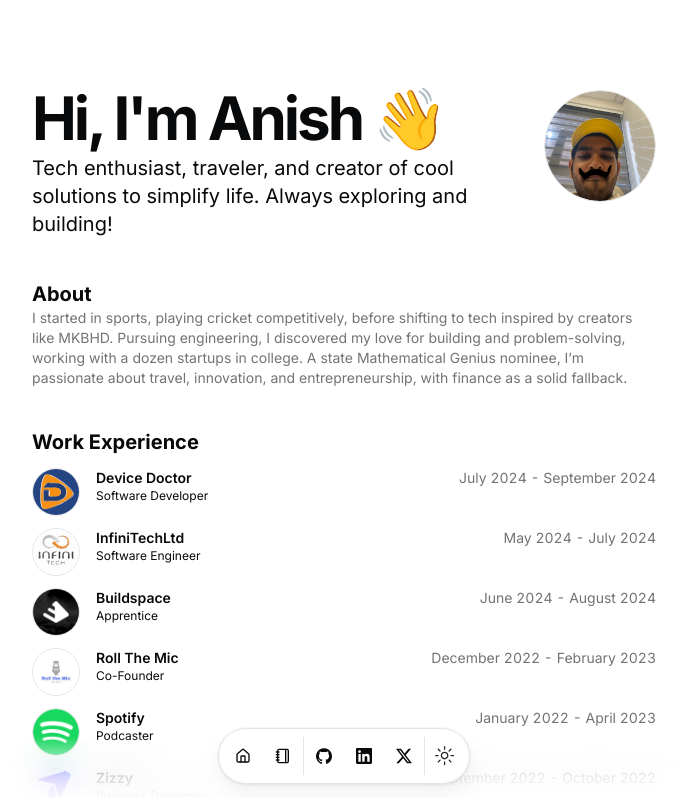
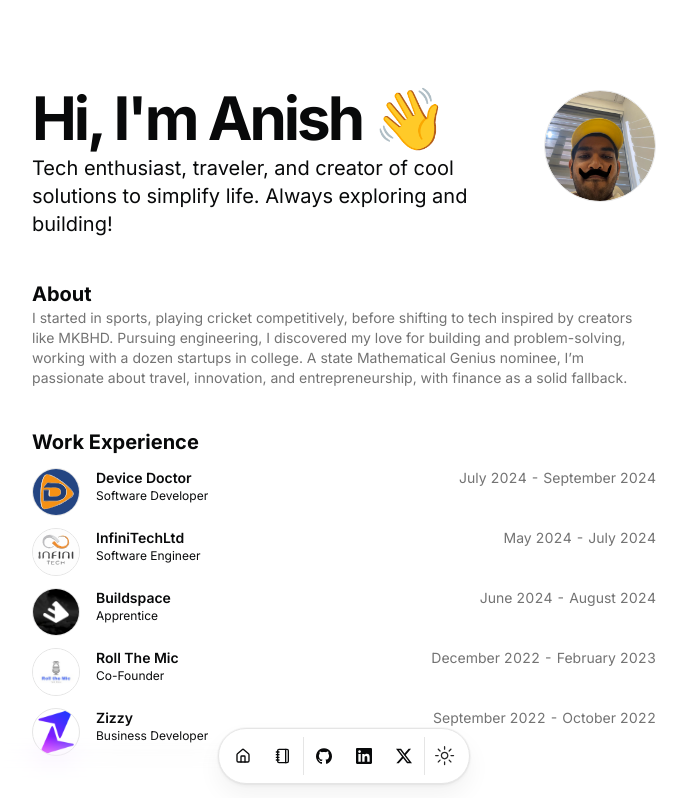
Before and after one commit to anishsoni29/Portfolio, a Next.js app: page / in a window 1280 px wide. Shown: the top 798 px of the page, without its empty margins (296-983 px from the left). Built offline with nearby package versions, Linux system fonts and the light colour scheme.

Commit message:
removed spotify from work experience

```diff
--- a/src/data/resume.tsx
+++ b/src/data/resume.tsx
@@ -112,18 +112,6 @@
       logoUrl: "/rtm.jpeg",
       start: "December 2022",
       end: "February 2023",
-      description:
-        "Started as a personal project to learn from diverse connections, I hosted conversations with people from varied backgrounds, eventually sharing them on platforms like Spotify, Apple Music, Overcast, and Google Podcasts.",
-    },
-    {
-      company: "Spotify",
-      href: "https://open.spotify.com/show/2VsacNE4Oq0p86dmg104es",
-      badges: [],
-      location: "Remote",
-      title: "Podcaster",
-      logoUrl: "/spotify.png",
-      start: "January 2022",
-      end: "April 2023",
       description:
         "Started as a personal project to learn from diverse connections, I hosted conversations with people from varied backgrounds, eventually sharing them on platforms like Spotify, Apple Music, Overcast, and Google Podcasts.",
     },
```
